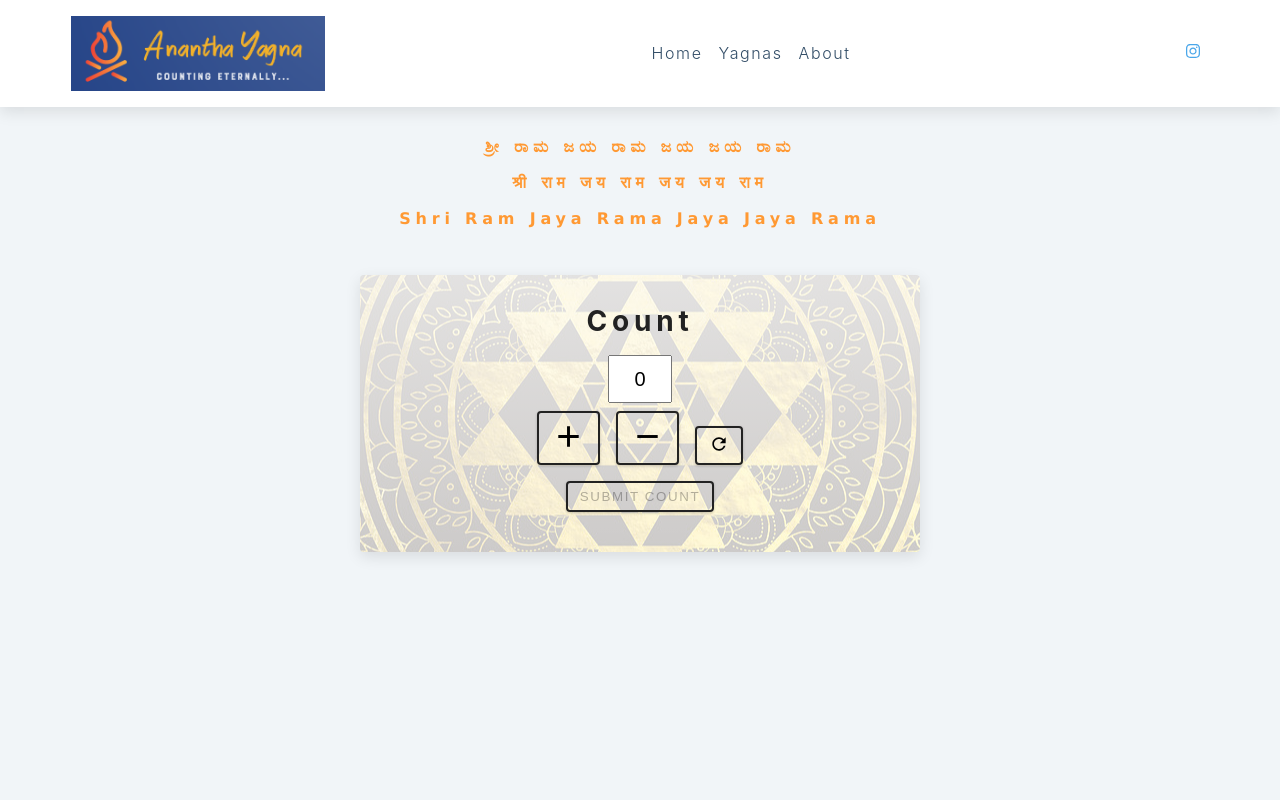
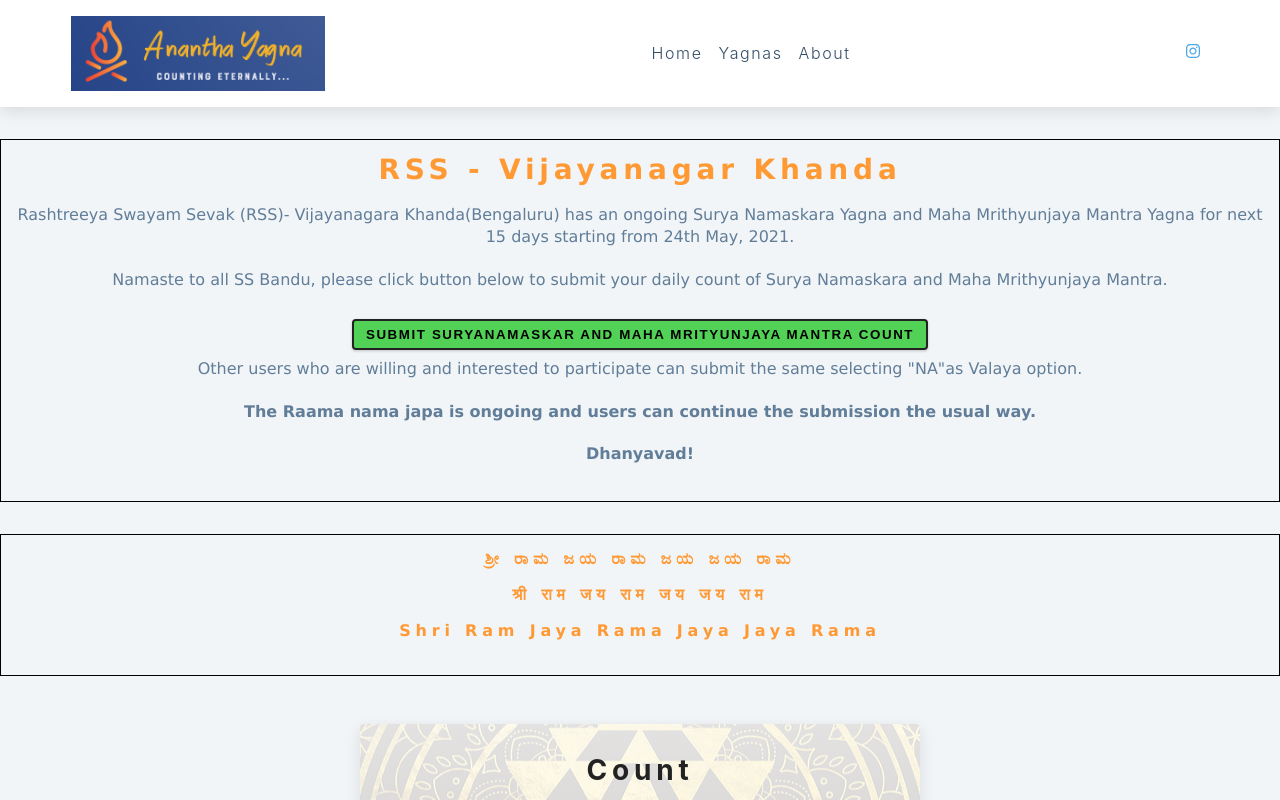
Before and after one commit to HGKarthik26/anantha-yagna, a React (Create React App) app: page / in a window 1280 px wide. Shown: the top 800 px of the page. Built offline with nearby package versions, Linux system fonts and the light colour scheme.

Commit message:
added rss yagna event (#3)

```diff
--- a/src/components/App.js
+++ b/src/components/App.js
@@ -1,6 +1,7 @@
 import React, { useState } from "react";
 import Navbar from "./Navbar";
 import Counter from "./Counter";
+import InfoSection from "./InfoSection"
 import { contentDiv, raamTarakaMantraDiv } from "../pop-up";
 import About from "./About";
 import Yagnas from './YagnaList'
@@ -24,6 +25,7 @@ function App() {
         <Switch>
           <Route exact path="/">
           {isOpen && <PopUp content={contentDiv} handleClose={togglePopup} />}
+            <InfoSection />
           {raamTarakaMantraDiv}
             <Counter />
           </Route>
--- /dev/null
+++ b/src/components/InfoSection.jsx
@@ -0,0 +1,54 @@
+import React, { useState } from "react";
+import "../index.css"
+import PopUp from './PopUp'
+import { rssForm }  from "../pop-up";
+
+function InfoSection() {
+    const [isFormOpen, setIsFormOpen] = useState(false);
+
+    const handleFormSubmit = () => {
+      setIsFormOpen(!isFormOpen);
+    }
+
+  return (
+    <>
+      <div className="rss-section">
+        <h3>RSS - Vijayanagar Khanda</h3>
+        <p>
+          Rashtreeya Swayam Sevak (RSS)- Vijayanagara Khanda(Bengaluru) has an
+          ongoing Surya Namaskara Yagna and Maha Mrithyunjaya Mantra Yagna for
+          next 15 days starting from 24th May, 2021.
+        </p>
+
+        <p>
+          Namaste to all SS Bandu, please click button below to submit your
+          daily count of Surya Namaskara and Maha Mrithyunjaya Mantra.
+        </p>
+        <div className="sub-btn-container">
+        <button className="btn" style={{backgroundColor: "#51d155"}} type="submit" onClick={ () => handleFormSubmit()}>
+          <b>Submit SuryaNamaskar and Maha Mrityunjaya mantra Count</b>
+        </button>
+        { isFormOpen && (
+          <PopUp content={rssForm} handleClose={handleFormSubmit} />
+        ) }
+      </div>
+
+        <p>
+          Other users who are willing and interested to participate can submit
+          the same selecting "NA"as Valaya option.
+        </p>
+        <p>
+          <b>
+            The Raama nama japa is ongoing and users can continue the submission
+            the usual way.
+          </b>
+        </p>
+        <p>
+          <b>Dhanyavad!</b>
+        </p>
+      </div>
+    </>
+  );
+}
+
+export default InfoSection;
--- a/src/index.css
+++ b/src/index.css
@@ -341,11 +341,14 @@ nav {
     text-align: center;
 }
 
-.jai-raam {
+.jai-raam,
+.rss-section {
     font-family: Verdana, Arial, Helvetica, sans-serif;
     color: #ff9933;
     text-align: center;
     margin-top: 2rem;
+    border: 1px solid black;
+    padding: 1rem;
 }
 
 @media screen and (min-width: 800px) {
--- a/src/pop-up.js
+++ b/src/pop-up.js
@@ -52,10 +52,10 @@ export const countTracker = (
         height="20"
         minValue="0"
         maxValue="100008"
-        value="74090"
+        value="100008"
         segments="4"
       />
-      <h4>Current count: 74090...</h4>
+      <h4>Current count: 105586...</h4>
     </div>
   </>
 );
@@ -63,7 +63,7 @@ export const countTracker = (
 export const googleFormContent = (
   <>
     <iframe
-      className = "form-style"
+      className="form-style"
       title="count-submit-form"
       src="https://docs.google.com/forms/d/e/1FAIpQLSd_6AwnYeC2F3_xfRYTdHAnJLUirlz3xNVTWm0_5edqTFi-bg/viewform?embedded=true"
       frameborder="0"
@@ -74,3 +74,18 @@ export const googleFormContent = (
     </iframe>
   </>
 );
+
+export const rssForm = (
+  <>
+    <iframe
+      className="form-style"
+      title="count-submit-form"
+      src="https://docs.google.com/forms/d/e/1FAIpQLScUu7aZtKG5PGJHpJ9dHGxrpdBLQw6mLqHFXyAPkcQGj2Xtsg/viewform?embedded=true"
+      frameborder="0"
+      marginheight="0"
+      marginwidth="0"
+    >
+      Loading…
+    </iframe>
+  </>
+);
```
